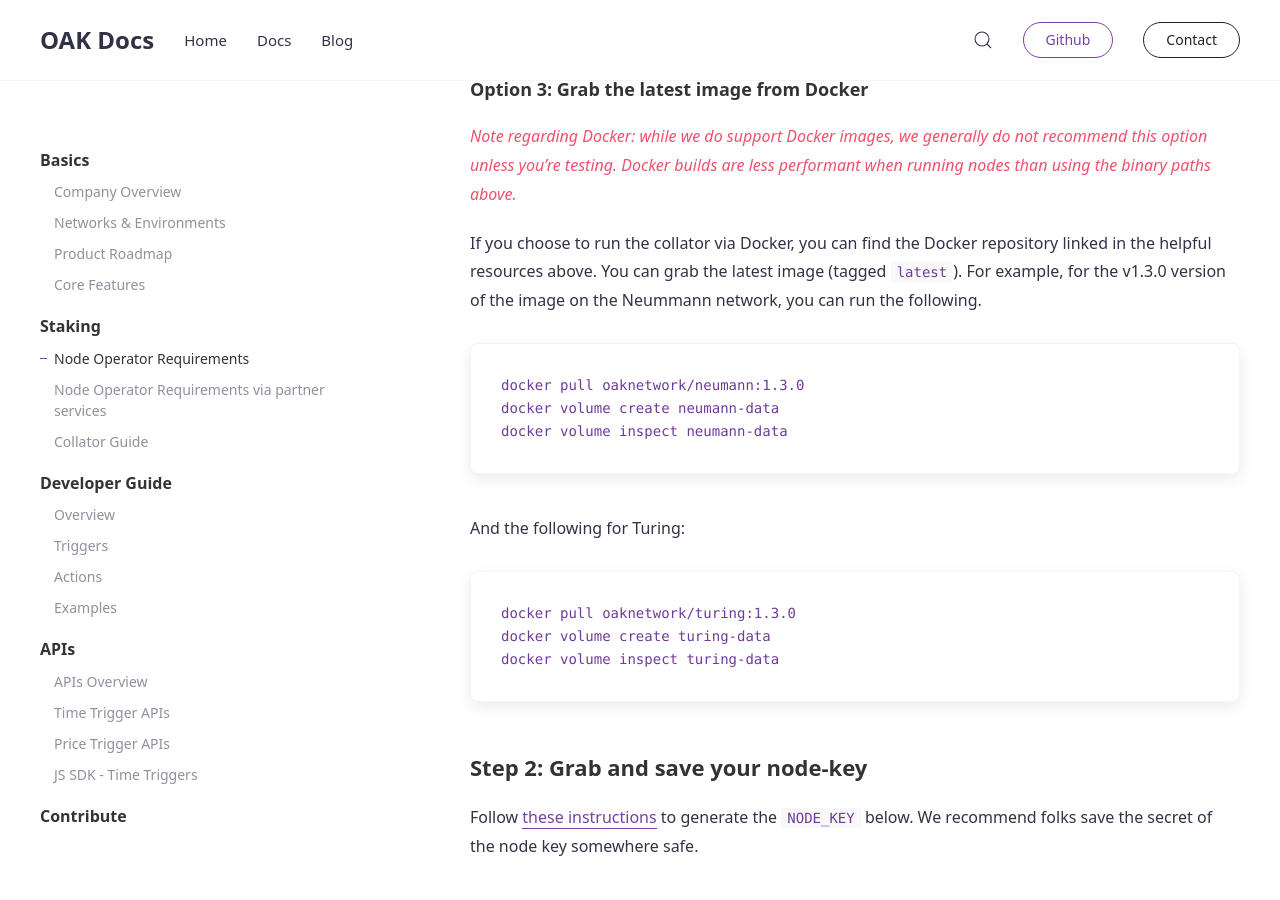
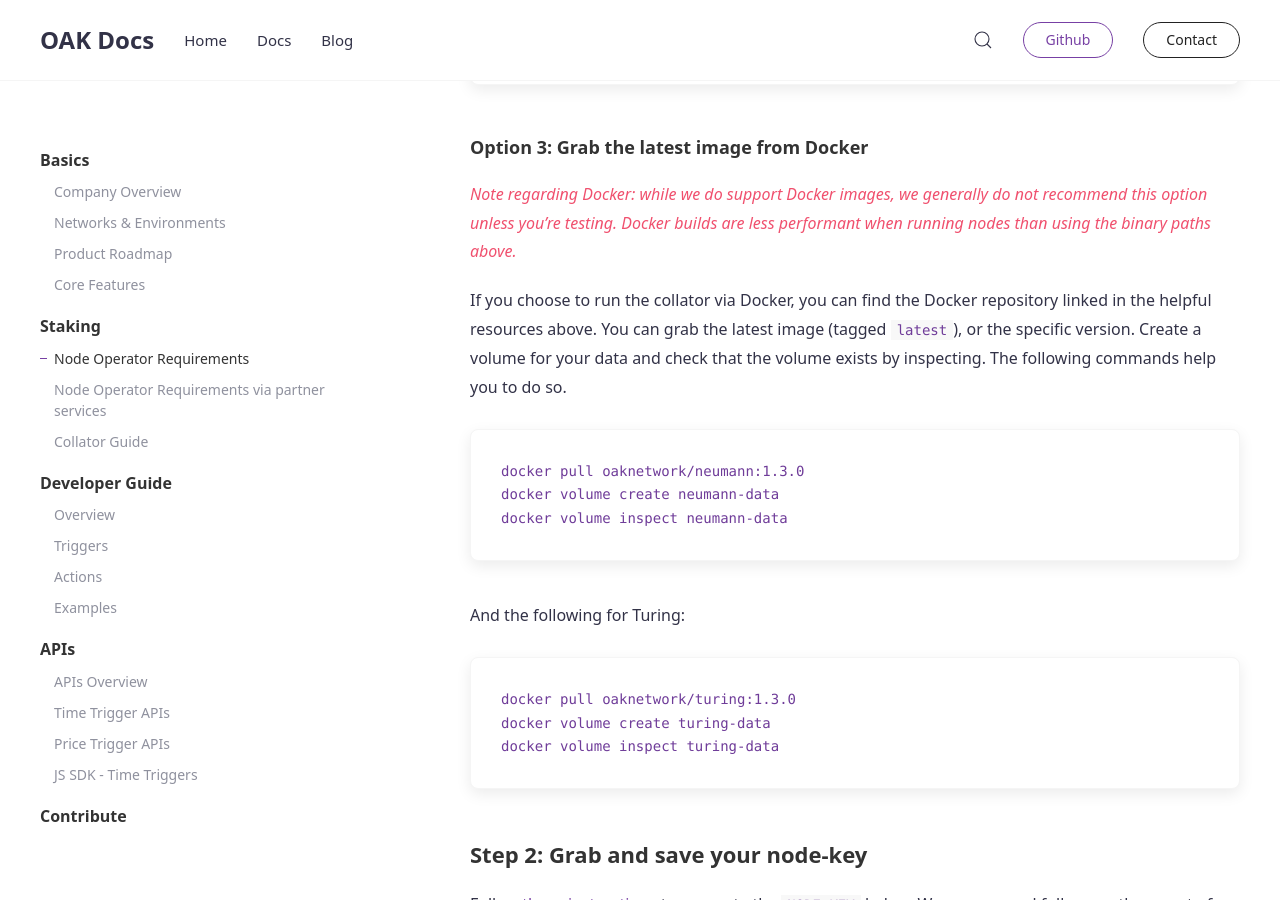
Before and after one commit to AvaProtocol/OAK-docs, a Jekyll site: the page built from _docs/node-operator-requirements.md, in a window 1280 px wide and 900 px high, scrolled down 3366 px. Built offline with Jekyll 4.4.1, drawn with Linux system fonts in a browser that asks for light colours; some of the changed lines change nothing that is shown; some of the changed text lies outside the part shown.

Commit message:
cr feedback

````diff
--- a/_docs/node-operator-requirements.md
+++ b/_docs/node-operator-requirements.md
@@ -37,6 +37,7 @@
 - [Docker image repository](https://hub.docker.com/repository/docker/oaknetwork/neumann)
 - [Neumann Network parachain chain spec](https://github.com/OAK-Foundation/OAK-blockchain/blob/master/node/res/neumann.json)
 - [OAK-hosted-relay chain spec](https://github.com/OAK-Foundation/OAK-blockchain/blob/master/node/res/neumann-rococo-testnet.json)
+- [Telemetry](https://telemetry.polkadot.io/#list/0x42e75532d6809775cef4b9ca8e4bb49be2dc1e87c9ff1ba299e78481b5cb3047)
 
 ### Turing Network - Kusama Parachain
 The Turing Network is live on Kusama. If you're interested in collating, please reach out via [OAK Discord](https://discord.gg/7W9UDvsbwh), or email <collators@oak.tech>. You will need to meet the minimum bond found in [the collator on-boarding page](../collators/#turing-network---kusama-parachain).
@@ -45,6 +46,7 @@
 - [Docker image repository](https://hub.docker.com/repository/docker/oaknetwork/turing)
 - [Turing Network parachain chain spec](https://github.com/OAK-Foundation/OAK-blockchain/blob/master/node/res/turing.json)
 - [Kusama chain spec](https://github.com/paritytech/polkadot/blob/master/node/service/res/kusama.json)
+- [Telemetry](https://telemetry.polkadot.io/#list/0x0f62b701fb12d02237a33b84818c11f621653d2b1614c777973babf4652b535d)
 
 ## How to setup your node
 
@@ -78,7 +80,7 @@
 #### Option 3: Grab the latest image from Docker
 *Note regarding Docker: while we do support Docker images, we generally do not recommend this option unless you're testing. Docker builds are less performant when running nodes than using the binary paths above.*
 
-If you choose to run the collator via Docker, you can find the Docker repository linked in the helpful resources above. You can grab the latest image (tagged `latest`). For example, for the v1.3.0 version of the image on the Neummann network, you can run the following.
+If you choose to run the collator via Docker, you can find the Docker repository linked in the helpful resources above. You can grab the latest image (tagged `latest`), or the specific version. Create a volume for your data and check that the volume exists by inspecting. The following commands help you to do so.
 
 ```
 docker pull oaknetwork/neumann:1.3.0
@@ -168,11 +170,13 @@
 ```
 
 ### Step 4: Check that your node is in the Telemetry list and is connected to the network
-If you're successful in connecting to the network and sending your Telemetry data, you can see your node's name (`YOUR_COLLATOR_NAME`) on [this list](https://telemetry.polkadot.io/#list/0x42e75532d6809775cef4b9ca8e4bb49be2dc1e87c9ff1ba299e78481b5cb3047).
+If you're successful in connecting to the network and sending your Telemetry data, you can see your node's name (`YOUR_COLLATOR_NAME`) on either Telemetry dashboards.
+- [Neumann Network](https://telemetry.polkadot.io/#list/0x42e75532d6809775cef4b9ca8e4bb49be2dc1e87c9ff1ba299e78481b5cb3047)
+- [Turing Network](https://telemetry.polkadot.io/#list/0x0f62b701fb12d02237a33b84818c11f621653d2b1614c777973babf4652b535d)
 
 ### Step 5: Sync your node
 Please ensure that both the relay chain block number and parachain block number are up to the latest block number. The logs will indicate whether or not the nodes are fully synced.
 While you're blocks are syncing, monitor the initialization, especially for the first few lines to ensure that you are pointing to the correct network. If you run into any issues, head over to the [OAK Discord](https://discord.gg/7W9UDvsbwh) for help.
 
 ### Step 6: Onboard your collator
-Once you're fully synced, you're ready to on-board as a collator. Proceed to this page to move forward and to start producing blocks. [Collator On-boarding](./collators.md)
+Once you're fully synced, you're ready to on-board as a collator. Proceed to this page to move forward and to start producing blocks. [Collator On-boarding](../collators)
````
